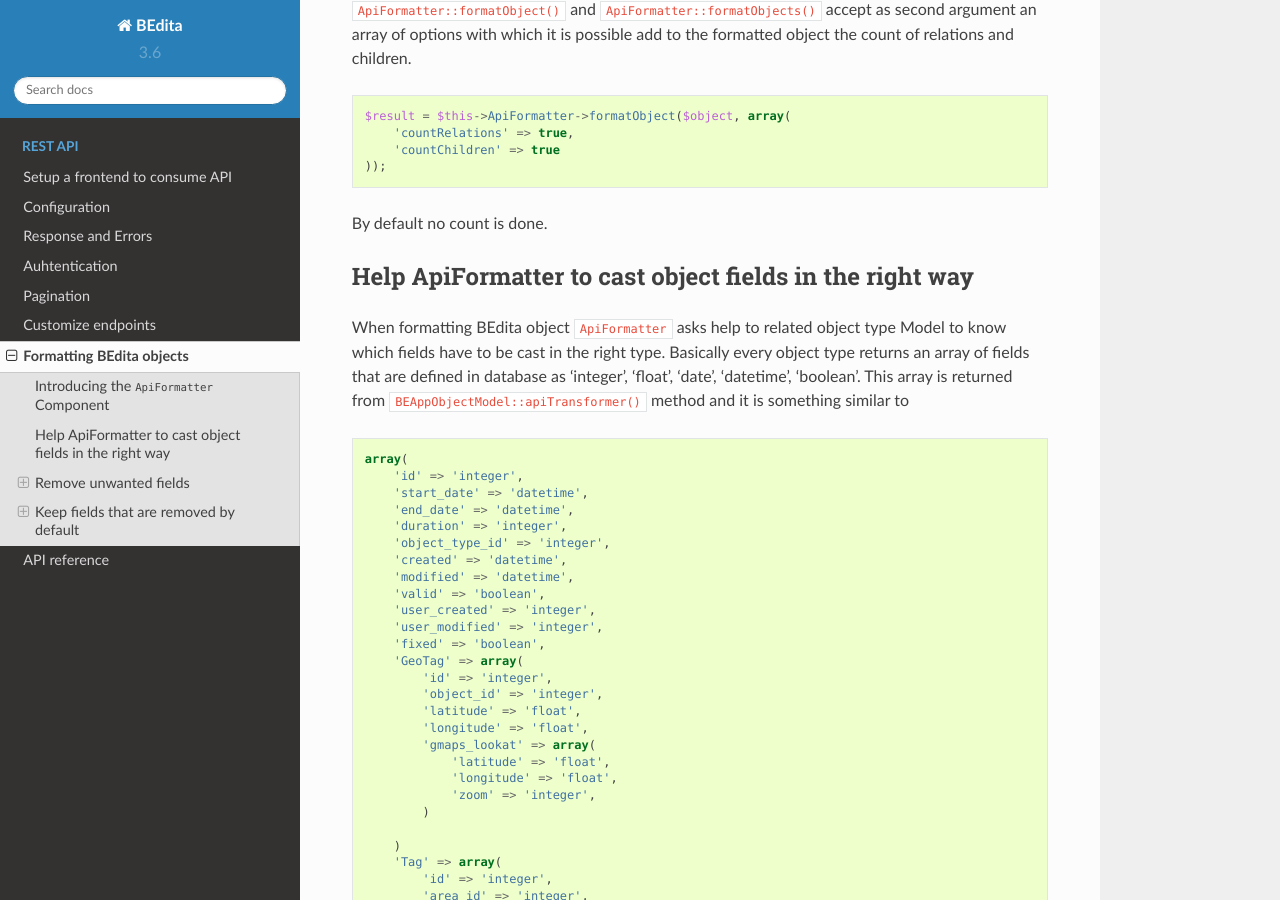
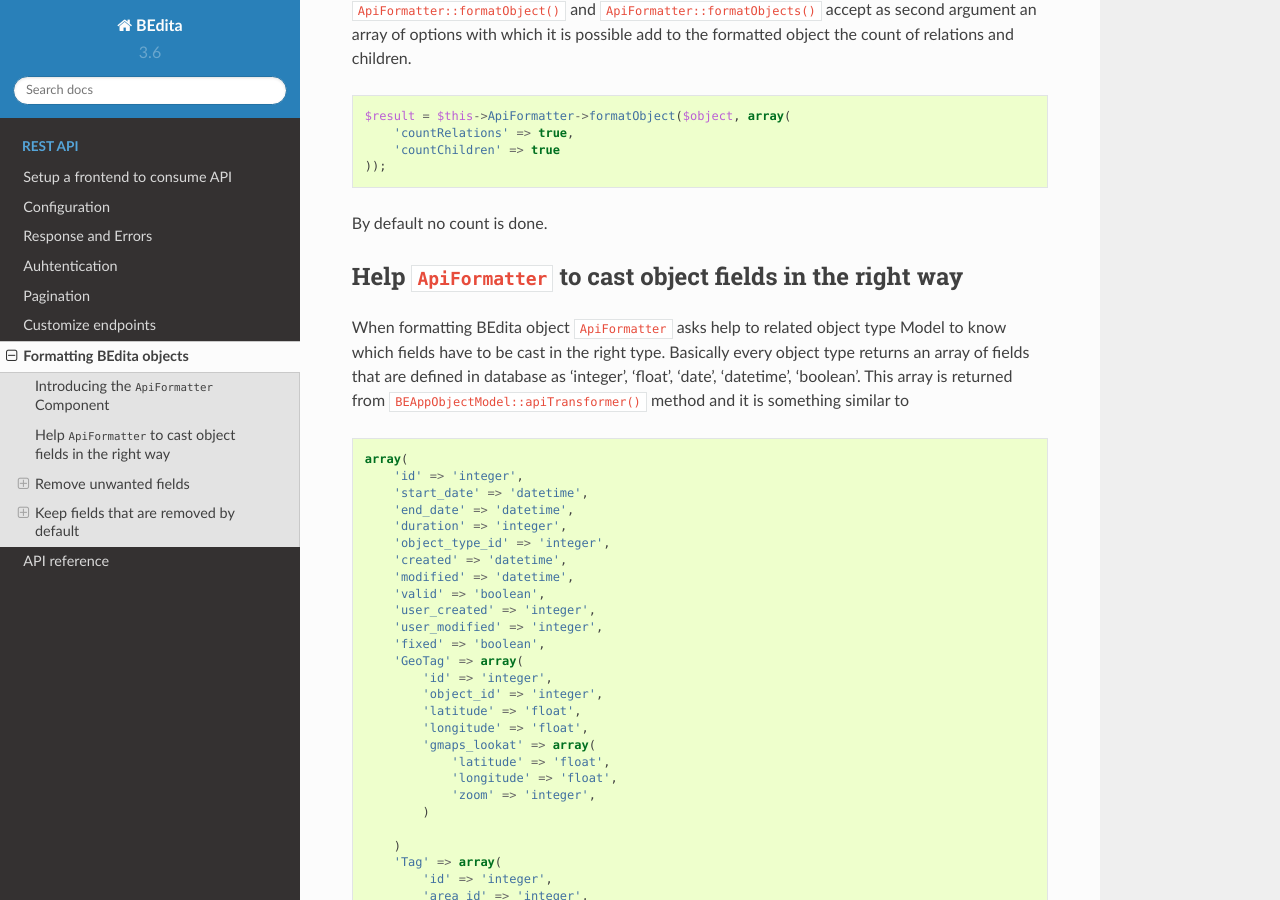
Before and after one commit to bedita/docs, a Sphinx documentation site: the page built from source/formatting_bedita_objects.rst, in a window 1280 px wide and 900 px high, scrolled down 687 px. Built offline with Sphinx 7.4.7 and the Read the Docs theme 2.0.0, drawn with Linux system fonts in a browser that asks for light colours.

```diff
--- a/source/formatting_bedita_objects.rst
+++ b/source/formatting_bedita_objects.rst
@@ -44,8 +44,8 @@ add to the formatted object the count of relations and children.
 By default no count is done.
 
 
-Help ApiFormatter to cast object fields in the right way
---------------------------------------------------------
+Help ``ApiFormatter`` to cast object fields in the right way
+------------------------------------------------------------
 
 When formatting BEdita object ``ApiFormatter`` asks help to related
 object type Model to know which fields have to be cast in the right
```
